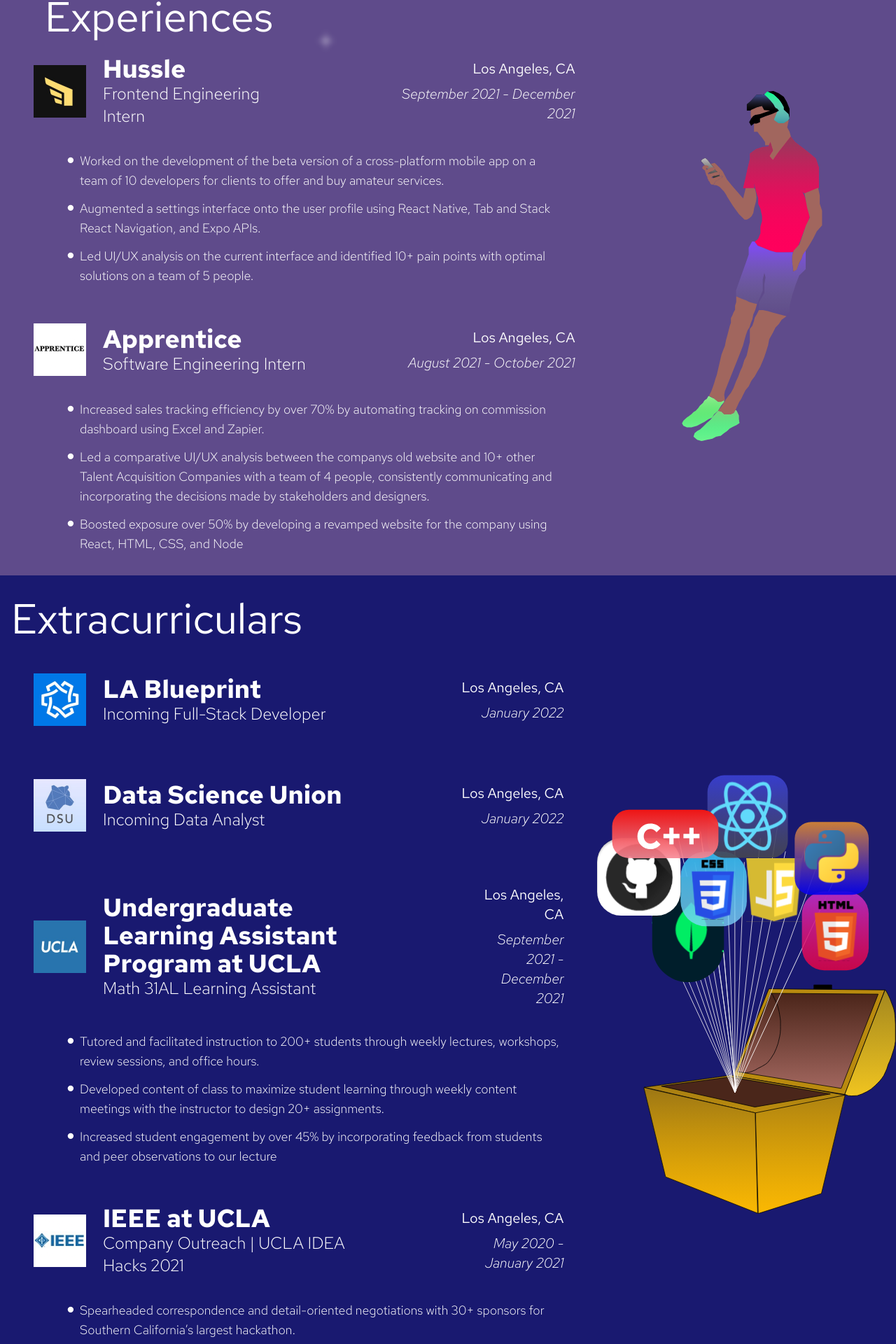
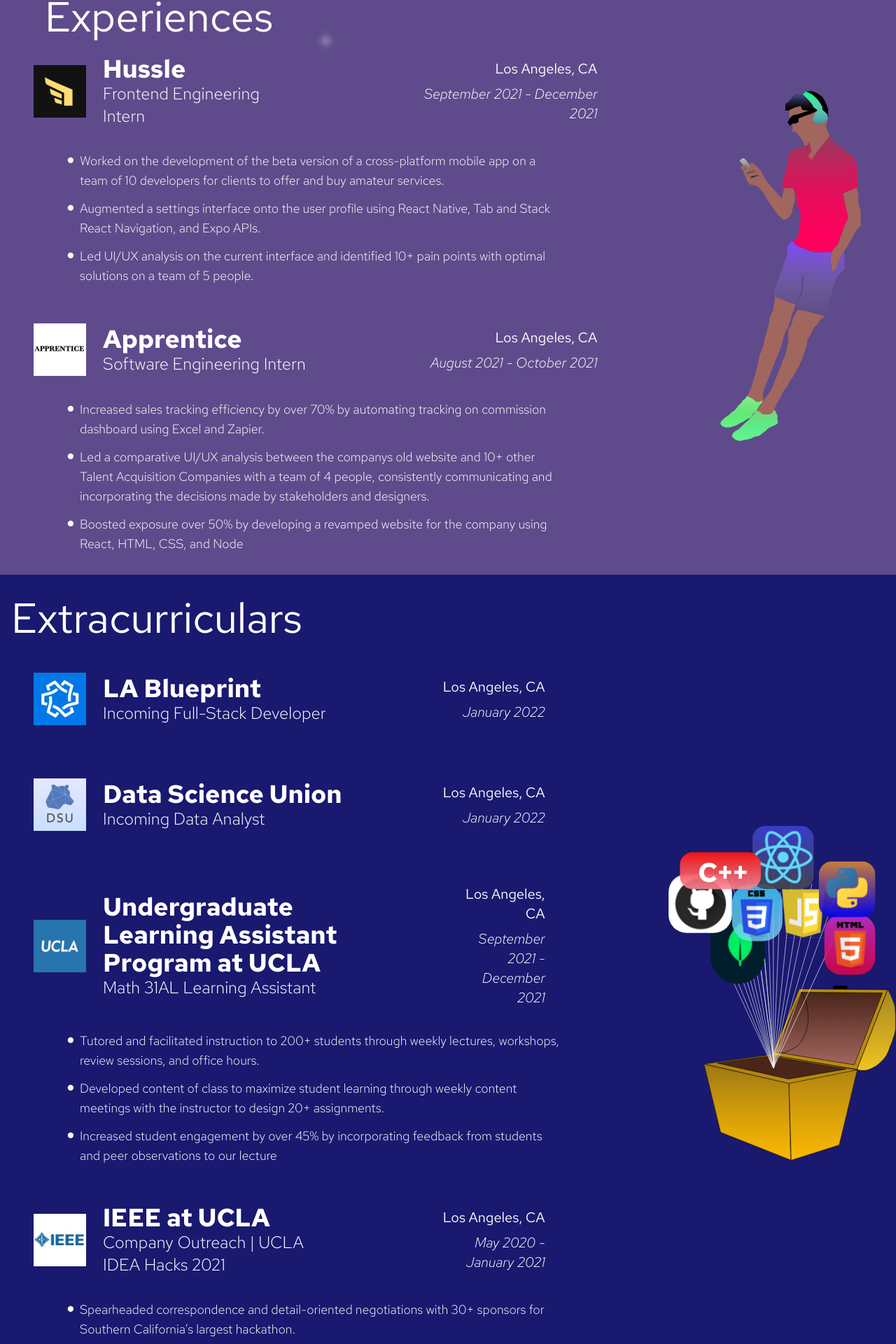
Before and after one commit to ascend2001/personal-website, a React (Create React App) app: page / in a window 1280 px wide. Shown: the part 750-2670 px from the top of the page at 70% size. Built offline with nearby package versions, Linux system fonts and the light colour scheme.

Commit message:
Added an overlay to the Projects section

```diff
--- a/src/App.js
+++ b/src/App.js
@@ -12,6 +12,7 @@
 // import DMLogo from './assets/datamatchLogo.png';
 import IEEELogo from './assets/IEEELogo.png';
 import JokeGenerator from './jokeGenerator';
+import smartTherapy from './assets/smart-therapy.png';
 
 // import transparent from './assets/transparent.png';
 
@@ -57,16 +58,19 @@
           </div>
         </div>
       </header>
-      <section className="flex flex-row second-wrapper text-white">
+      <section className="flex flex-row gap-x-32 second-wrapper text-white">
         <div className=" flex flex-col mt-6 ml-12 lg:basis-2/3">
           <div className="text-6xl mt-8 ml-4">Experiences</div>
           <ExpCard imageName={hussleLogo} company="Hussle" work={hussleWork} role="Frontend Engineering Intern" timeline="September 2021 - December 2021" location="Los Angeles, CA" />
           <ExpCard imageName={apprenticeLogo} work={apprenticeWork} company="Apprentice" role="Software Engineering Intern" timeline="August 2021 - October 2021" location="Los Angeles, CA" />
 
         </div>
-        <img src={leaningMan} alt="" width="203.5" height="659" className="leaning-man-img place-items-center lg:basis-1/3 sm:hidden lg:flex my-48" />
+        <div className="sm:hidden lg:flex place-items-center">
+          <img src={leaningMan} alt="" className="leaning-man-img" />
+        </div>
+
       </section>
-      <section className="flex flex-row third-wrapper text-white">
+      <section className="flex flex-row gap-x-32 third-wrapper text-white">
         <div className="lg:basis-2/3 sm:basis-3/3 flex flex-col">
           <div className="text-6xl mt-8 ml-4">Extracurriculars</div>
           <div className="flex flex-col mt-6 ml-12">
@@ -82,18 +86,30 @@
             <ExpCard imageName={IEEELogo} work={IDEAHacksWork} company="IEEE at UCLA" role="Company Outreach | UCLA IDEA Hacks 2021" timeline="May 2020 - January 2021" location="Los Angeles, CA" />
           </div>
         </div>
-        <div className="flex place-items-center lg:basis-1/3 sm:hidden lg:flex">
-          <img src={SkillsChest} alt="" width="536" height="798" className="skillsChest-img" />
+        <div className="place-items-center sm:hidden lg:flex">
+          <img src={SkillsChest} alt="" className="skillsChest-img" />
         </div>
       </section>
       <section className="flex flex-col lg:flex-row fourth-wrapper">
         <div className="flex flex-col text-white">
           <div className="text-6xl mt-8 ml-4">Projects</div>
           <div className="ml-32 mt-24 grid grid-cols-2 gap-12">
-            <div className="h-52 w-52 bg-white" />
-            <div className="h-52 w-52 bg-white" />
-            <div className="h-52 w-52 bg-white" />
-            <div className="h-52 w-52 bg-white" />
+            <div className="relative">
+              <img src={smartTherapy} alt="" className="project-img" />
+              <div className="h-52 w-52 bg-black absolute duration-300 delay-150 opacity-0 hover:opacity-70 top-0">Click on me!</div>
+            </div>
+            <div className="relative">
+              <img src={smartTherapy} alt="" className="project-img" />
+              <div className="h-52 w-52 bg-black absolute duration-300 delay-150 opacity-0 hover:opacity-70 top-0">Click on me!</div>
+            </div>
+            <div className="relative">
+              <img src={smartTherapy} alt="" className="project-img" />
+              <div className="h-52 w-52 bg-black absolute duration-300 delay-150 opacity-0 hover:opacity-70 top-0">Click on me!</div>
+            </div>
+            <div className="relative">
+              <img src={smartTherapy} alt="" className="project-img" />
+              <div className="h-52 w-52 bg-black absolute duration-300 delay-150 opacity-0 hover:opacity-70 top-0">Click on me!</div>
+            </div>
           </div>
         </div>
         <JokeGenerator />
--- a/src/index.css
+++ b/src/index.css
@@ -107,15 +107,11 @@
     font-display: swap;
 }
 
-.leaning-man-img{
+.leaning-man-img, .skillsChest-img{
     width:auto;
     height: 31.25rem;
 }
 
-.skillsChest-img{
-    width:33.5rem;
-    height:49.875rem;
-}
 .third-wrapper{
     background:#191970;
     /* height:86rem */
@@ -167,3 +163,8 @@
 	position:relative;
 	top:1px;
 }
+
+.project-img{
+    height:13rem;
+    width:auto;
+}
--- a/src/jokeGenerator.js
+++ b/src/jokeGenerator.js
@@ -11,6 +11,10 @@
   {
     asker: 'In order to understand recursion',
     responder: 'You must first understand recursion',
+  },
+  {
+    asker: 'There are only 10 kinds of people in the world',
+    responder: 'Those that know binary and those that dont',
   },
 ];
 
```
Also changed, not shown: src/assets/smart-therapy.png (added).
